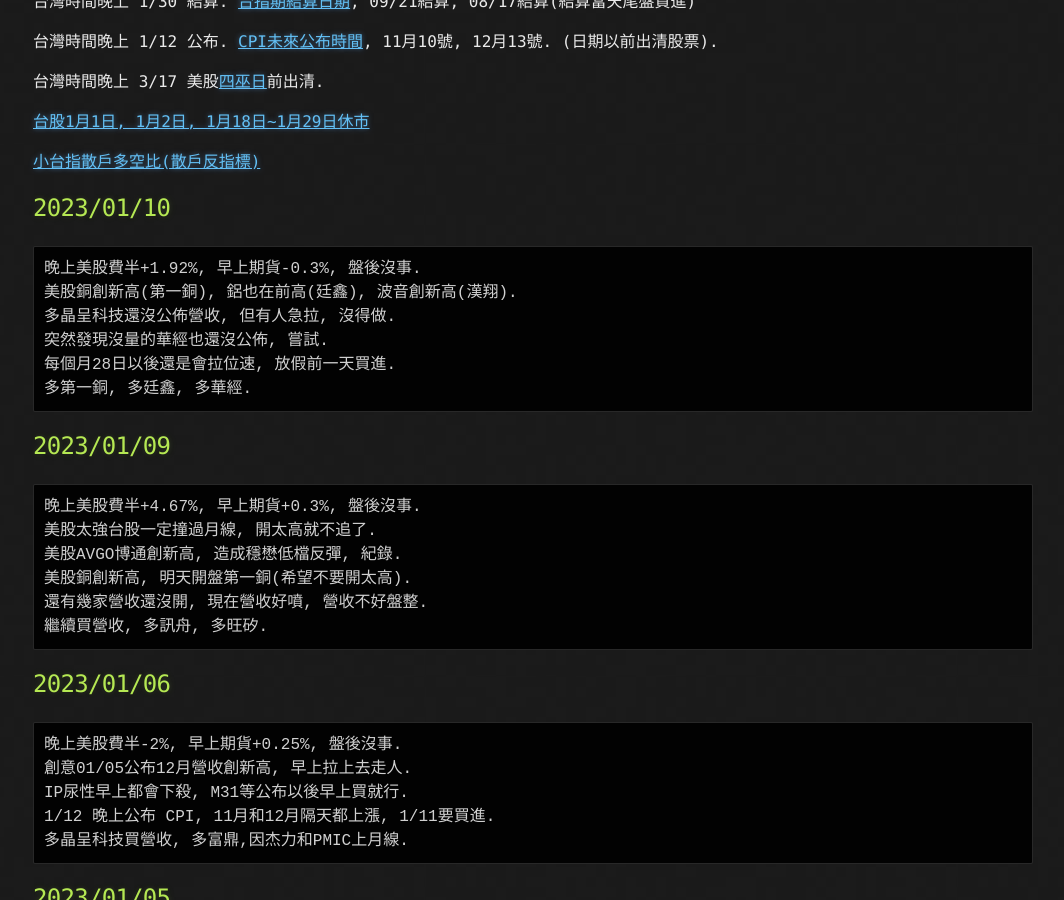
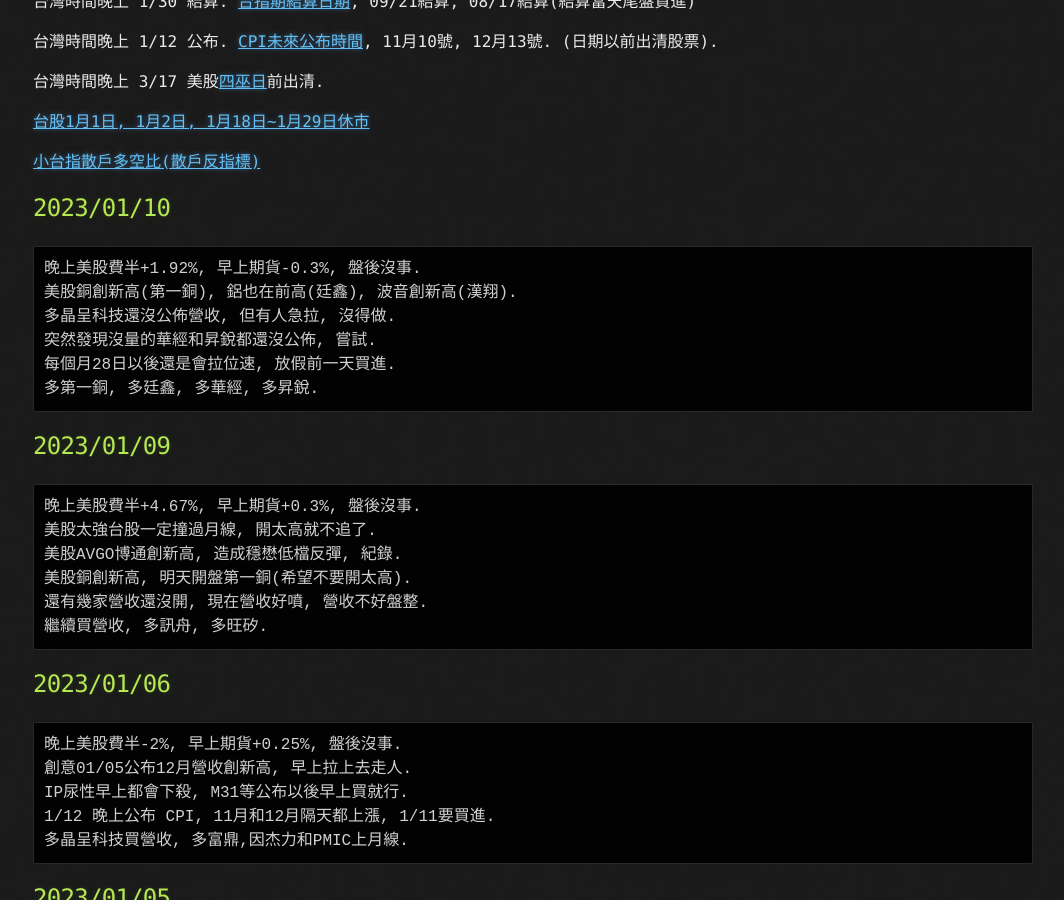
Before and after one commit to lepg5487/Stock_God, a Jekyll site: the page built from index.md, in a window 1280 px wide and 900 px high, scrolled down 388 px. Shown: the whole window, without its empty margins (107-1171 px from the left). Built offline with Jekyll 4.4.1, drawn with Linux system fonts in a browser that asks for light colours; our own code applies the rules of GitHub Pages for plain Markdown files.

Commit message:
Update index.md

````diff
--- a/index.md
+++ b/index.md
@@ -23,9 +23,9 @@ layout: testlayouts
 晚上美股費半+1.92%, 早上期貨-0.3%, 盤後沒事.
 美股銅創新高(第一銅), 鋁也在前高(廷鑫), 波音創新高(漢翔).
 多晶呈科技還沒公佈營收, 但有人急拉, 沒得做.
-突然發現沒量的華經也還沒公佈, 嘗試.
+突然發現沒量的華經和昇銳都還沒公佈, 嘗試.
 每個月28日以後還是會拉位速, 放假前一天買進.
-多第一銅, 多廷鑫, 多華經.
+多第一銅, 多廷鑫, 多華經, 多昇銳.
 ```
 
 ## 2023/01/09
````
